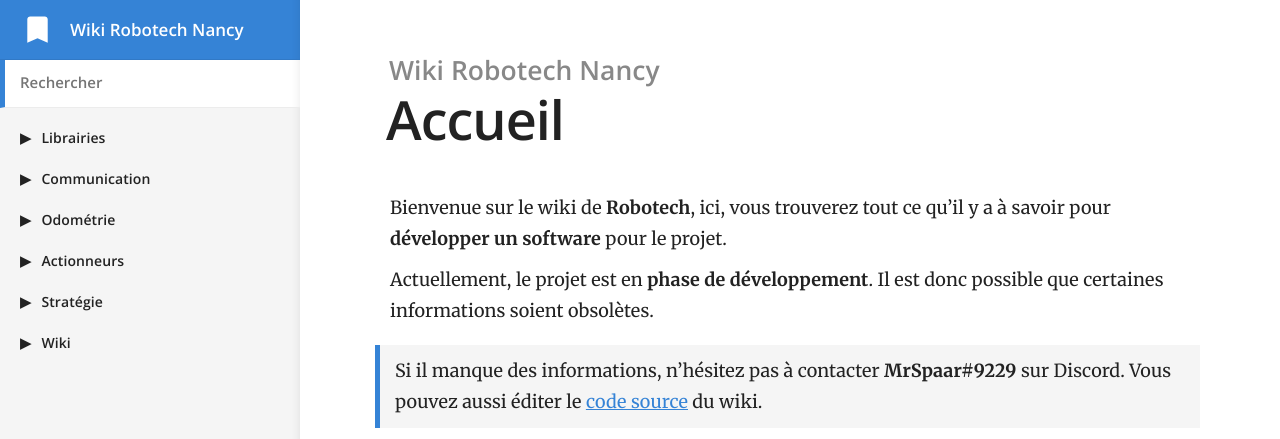
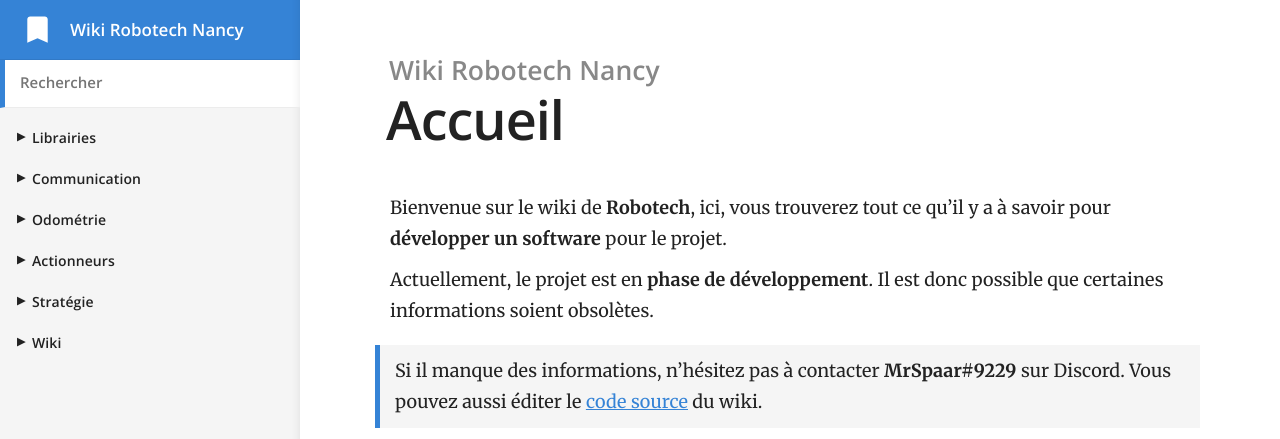
Before and after one commit to RobotechNancy/robotechnancy.github.io, a Jekyll site: the page built from _includes/index.md, in a window 1280 px wide. Shown: the top 439 px of the page. Built offline with Jekyll 4.4.1, drawn with Linux system fonts in a browser that asks for light colours.

Commit message:
Taille du triangle plus petite

```diff
--- a/_sass/_layout.scss
+++ b/_sass/_layout.scss
@@ -114,10 +114,16 @@
 			user-select: none;
 			-webkit-user-select: none;
 			-moz-user-select: none;
+			position: relative;
+			margin-left: 12px;
 
 			&::before {
 				content: '▶';
+				font-size: .75em	;
 				margin-right: .75em;
+				position: absolute;
+				top: 12px;
+				left: 5px;
 			}
 		}
 
@@ -308,7 +314,7 @@
 		text-decoration: none;
 		font-size: 1.4rem;
 		width: fit-content;
-		padding: $space / 2 0 $space / 2 $space * 2;
+		padding: $space/2 0 $space/2 $space*2;
 		display: block;
 		cursor: pointer;
 	}
```
